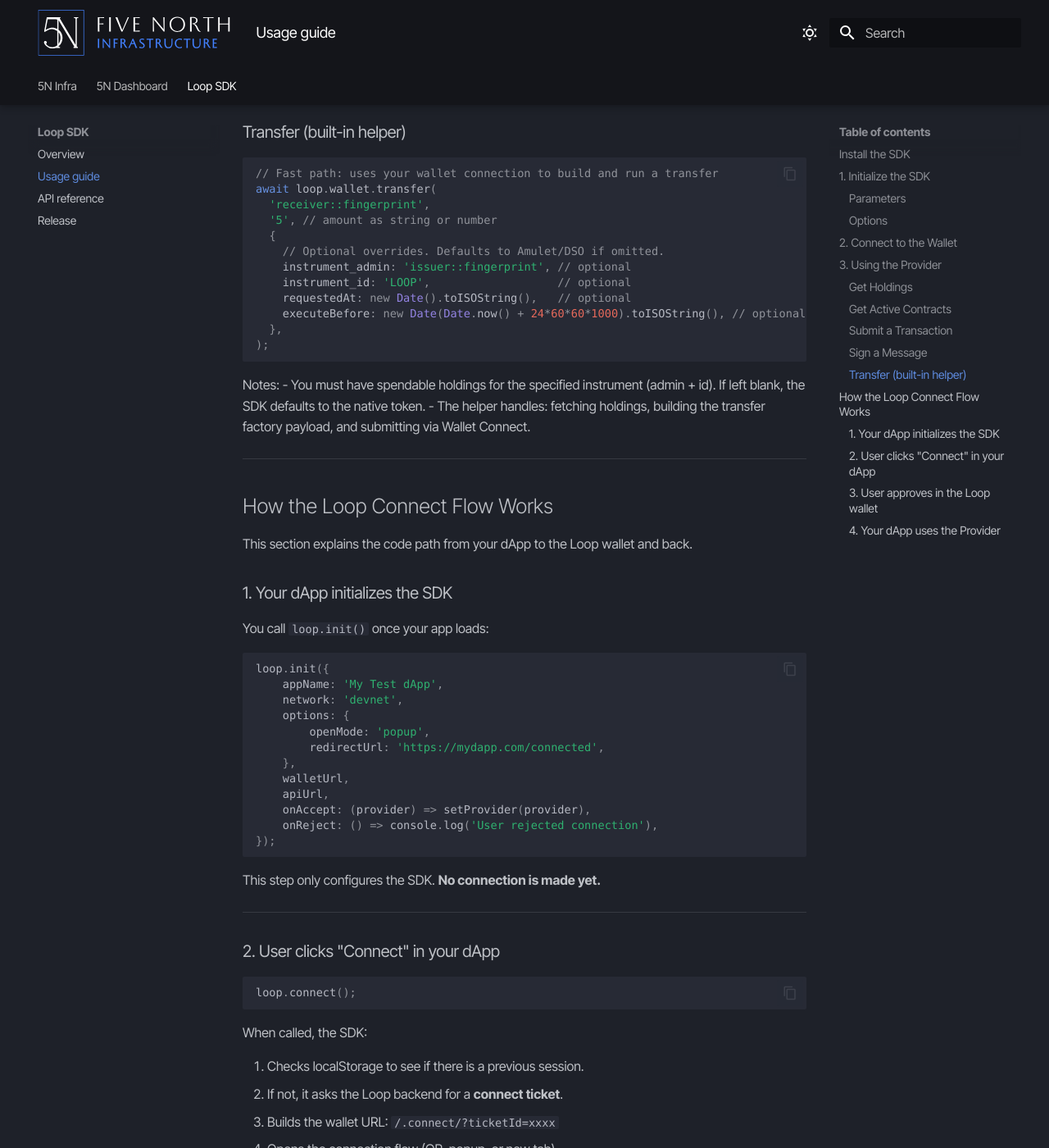
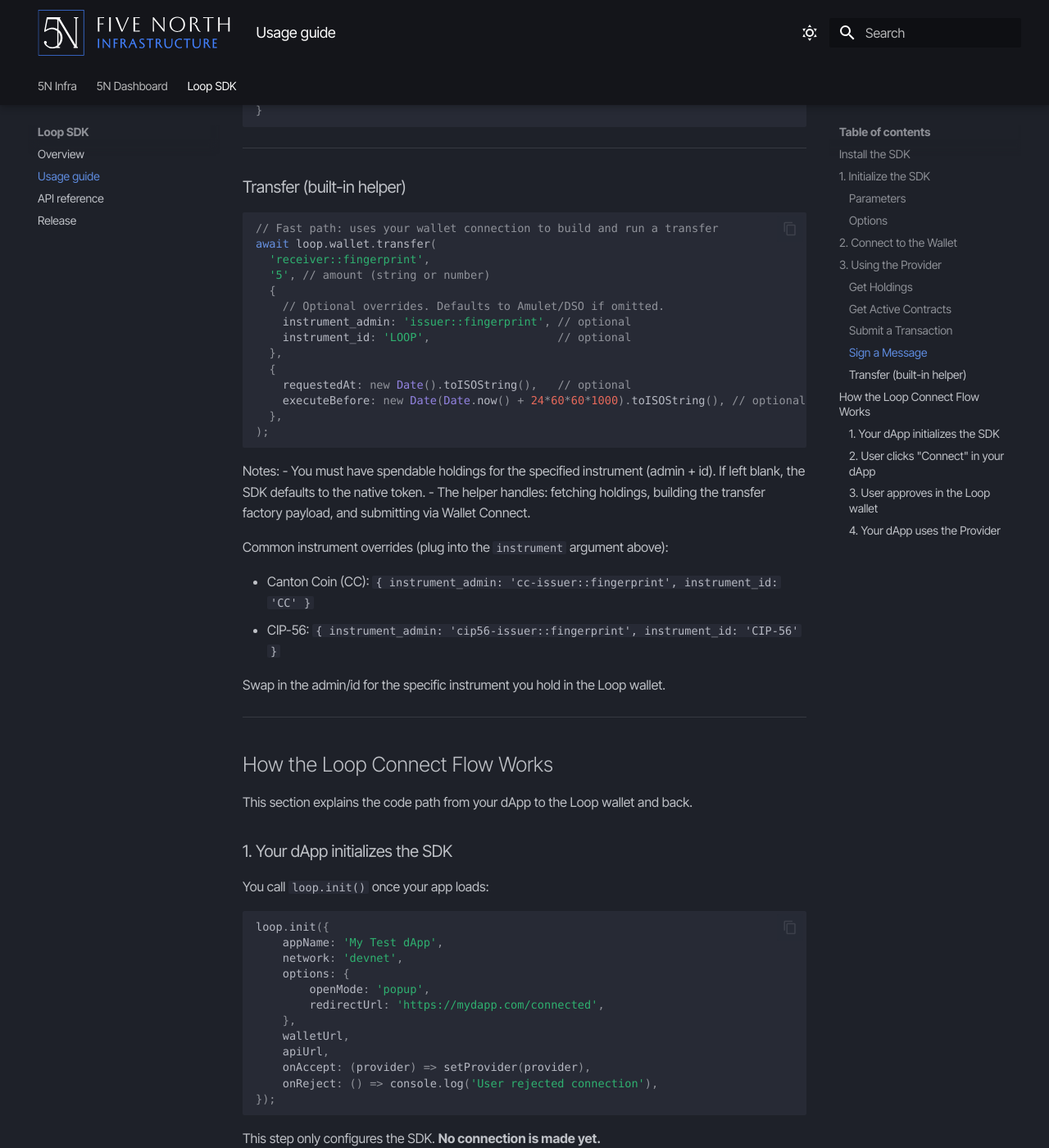
Before and after one commit to fivenorth-io/docs, an MkDocs documentation site: the page built from docs/loop-sdk/usage.md, in a window 1280 px wide and 1400 px high, scrolled down 3379 px. Shown: the whole window at 82% size. Built offline with MkDocs 1.6.1 and Material for MkDocs 9.7.7, drawn with Linux system fonts in a browser that asks for light colours; some web fonts are replaced; some of the changed text lies outside the part shown.

Commit message:
add cc/cip56 usage (#7)

````diff
--- a/docs/loop-sdk/usage.md
+++ b/docs/loop-sdk/usage.md
@@ -94,6 +94,8 @@
 console.log(holdings);
 ```
 
+Each holding includes its `instrument_id` (with `admin` and `id` fields), which you can use when building transfers for CC, CIP-56 tokens, LOOP, or any custom instrument.
+
 ---
 
 ### Get Active Contracts
@@ -164,11 +166,13 @@
 // Fast path: uses your wallet connection to build and run a transfer
 await loop.wallet.transfer(
   'receiver::fingerprint',
-  '5', // amount as string or number
+  '5', // amount (string or number)
   {
     // Optional overrides. Defaults to Amulet/DSO if omitted.
     instrument_admin: 'issuer::fingerprint', // optional
     instrument_id: 'LOOP',                   // optional
+  },
+  {
     requestedAt: new Date().toISOString(),   // optional
     executeBefore: new Date(Date.now() + 24*60*60*1000).toISOString(), // optional
   },
@@ -178,6 +182,13 @@
 Notes:
 - You must have spendable holdings for the specified instrument (admin + id). If left blank, the SDK defaults to the native token.
 - The helper handles: fetching holdings, building the transfer factory payload, and submitting via Wallet Connect.
+
+Common instrument overrides (plug into the `instrument` argument above):
+
+- Canton Coin (CC): `{ instrument_admin: 'cc-issuer::fingerprint', instrument_id: 'CC' }`
+- CIP-56: `{ instrument_admin: 'cip56-issuer::fingerprint', instrument_id: 'CIP-56' }`
+
+Swap in the admin/id for the specific instrument you hold in the Loop wallet.
 
 ---
 
````
